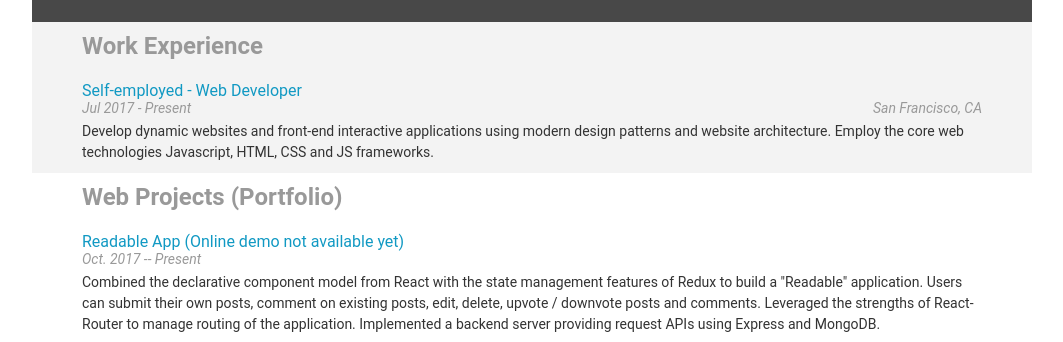
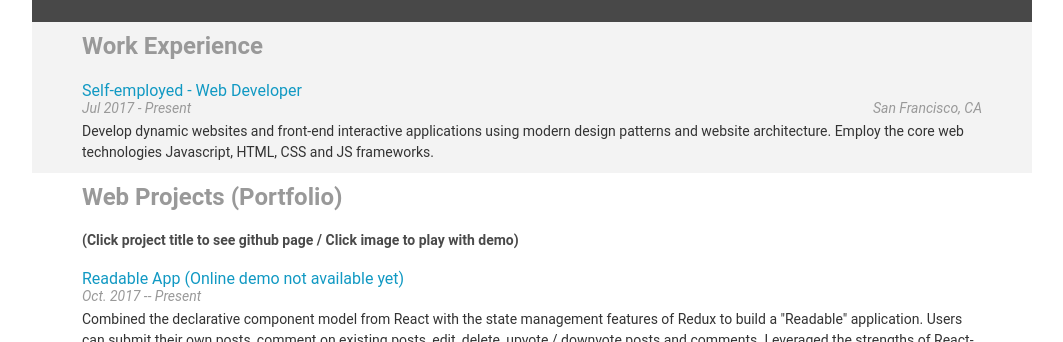
Before and after one commit to zhichl/about-me, a plain HTML site: page index.html in a window 1280 px wide. Shown: the part 333-675 px from the top of the page, without its empty margins (108-1171 px from the left). Drawn offline with nearby package versions, Linux system fonts and the light colour scheme; some packages are replaced by stand-ins of ours.

Commit message:
Add instructive description

```diff
--- a/index.html
+++ b/index.html
@@ -20,6 +20,7 @@
       </div>
       <div id="web-projects">
         <h2>Web Projects (Portfolio)</h2>
+        <h4>(Click project title to see github page / Click image to play with demo)</h4>
       </div>
       <div id="other-projects">
         <h2>Other Projects</h2>
```
